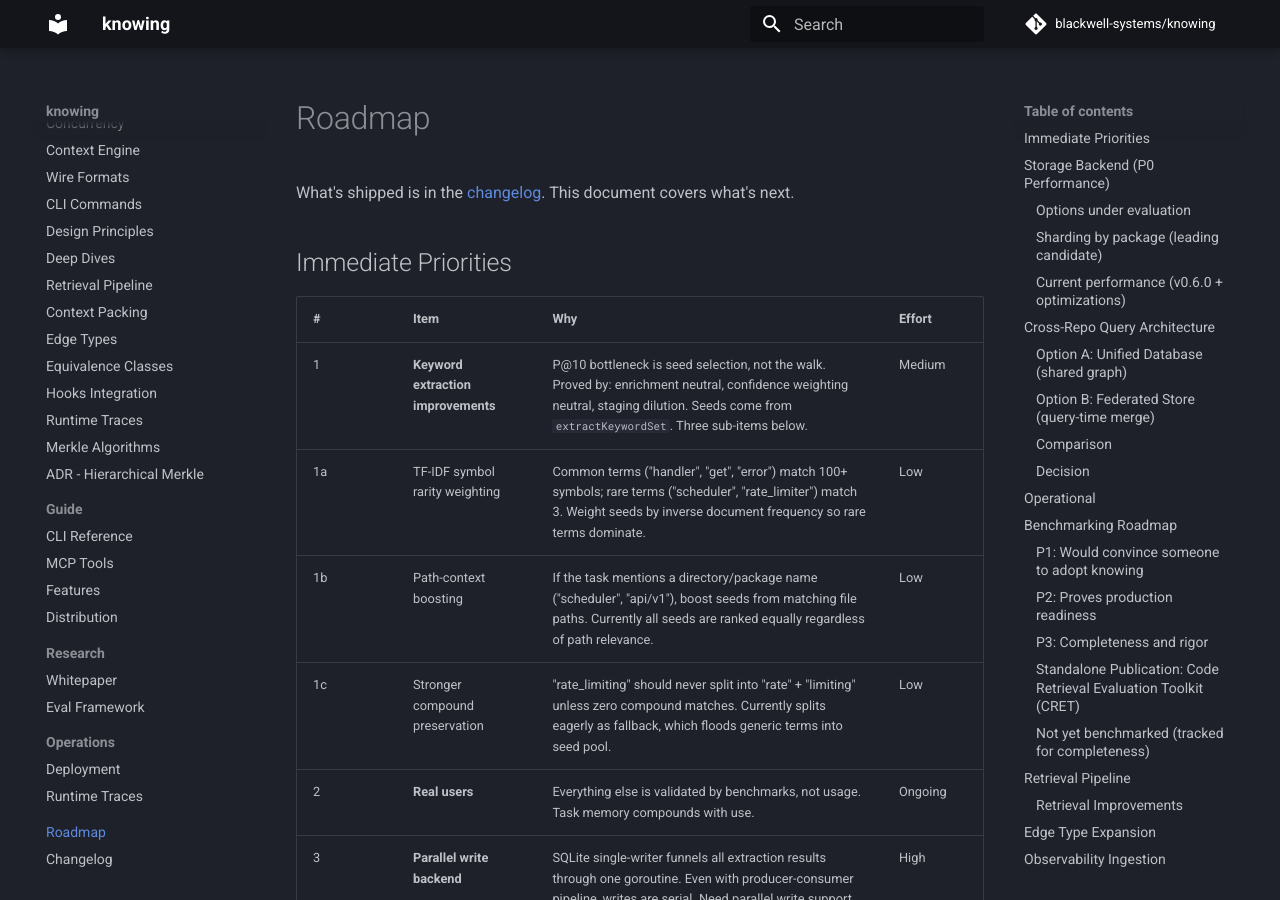
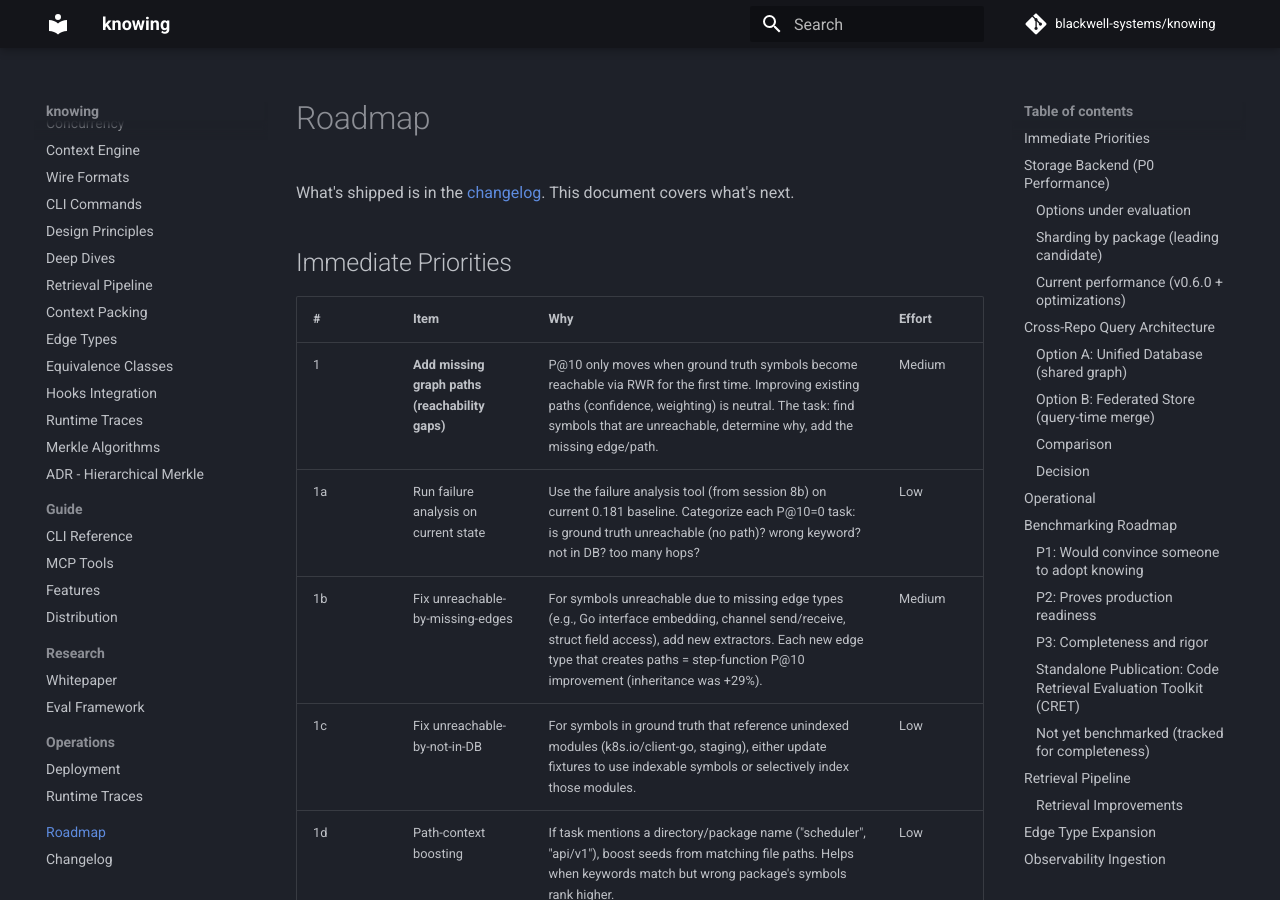
Before and after one commit to blackwell-systems/knowing, an MkDocs documentation site: the page built from docs/roadmap.md, in a window 1280 px wide and 900 px high. Built offline with MkDocs 1.6.1 and Material for MkDocs 9.7.7, drawn with Linux system fonts in a browser that asks for light colours; comment, search, counter and statistics services are not loaded.

Commit message:
docs: roadmap #1 reframed as reachability gaps (not keyword tuning)

```diff
--- a/docs/roadmap.md
+++ b/docs/roadmap.md
@@ -6,10 +6,11 @@ What's shipped is in the [changelog](CHANGELOG.md). This document covers what's
 
 | # | Item | Why | Effort |
 |---|------|-----|--------|
-| 1 | **Keyword extraction improvements** | P@10 bottleneck is seed selection, not the walk. Proved by: enrichment neutral, confidence weighting neutral, staging dilution. Seeds come from `extractKeywordSet`. Three sub-items below. | Medium |
-| 1a | TF-IDF symbol rarity weighting | Common terms ("handler", "get", "error") match 100+ symbols; rare terms ("scheduler", "rate_limiter") match 3. Weight seeds by inverse document frequency so rare terms dominate. | Low |
-| 1b | Path-context boosting | If the task mentions a directory/package name ("scheduler", "api/v1"), boost seeds from matching file paths. Currently all seeds are ranked equally regardless of path relevance. | Low |
-| 1c | Stronger compound preservation | "rate_limiting" should never split into "rate" + "limiting" unless zero compound matches. Currently splits eagerly as fallback, which floods generic terms into seed pool. | Low |
+| 1 | **Add missing graph paths (reachability gaps)** | P@10 only moves when ground truth symbols become reachable via RWR for the first time. Improving existing paths (confidence, weighting) is neutral. The task: find symbols that are unreachable, determine why, add the missing edge/path. | Medium |
+| 1a | Run failure analysis on current state | Use the failure analysis tool (from session 8b) on current 0.181 baseline. Categorize each P@10=0 task: is ground truth unreachable (no path)? wrong keyword? not in DB? too many hops? | Low |
+| 1b | Fix unreachable-by-missing-edges | For symbols unreachable due to missing edge types (e.g., Go interface embedding, channel send/receive, struct field access), add new extractors. Each new edge type that creates paths = step-function P@10 improvement (inheritance was +29%). | Medium |
+| 1c | Fix unreachable-by-not-in-DB | For symbols in ground truth that reference unindexed modules (k8s.io/client-go, staging), either update fixtures to use indexable symbols or selectively index those modules. | Low |
+| 1d | Path-context boosting | If task mentions a directory/package name ("scheduler", "api/v1"), boost seeds from matching file paths. Helps when keywords match but wrong package's symbols rank higher. | Low |
 | 2 | **Real users** | Everything else is validated by benchmarks, not usage. Task memory compounds with use. | Ongoing |
 | 3 | **Parallel write backend** | SQLite single-writer funnels all extraction results through one goroutine. Even with producer-consumer pipeline, writes are serial. Need parallel write support for large repos. | High |
 
```
